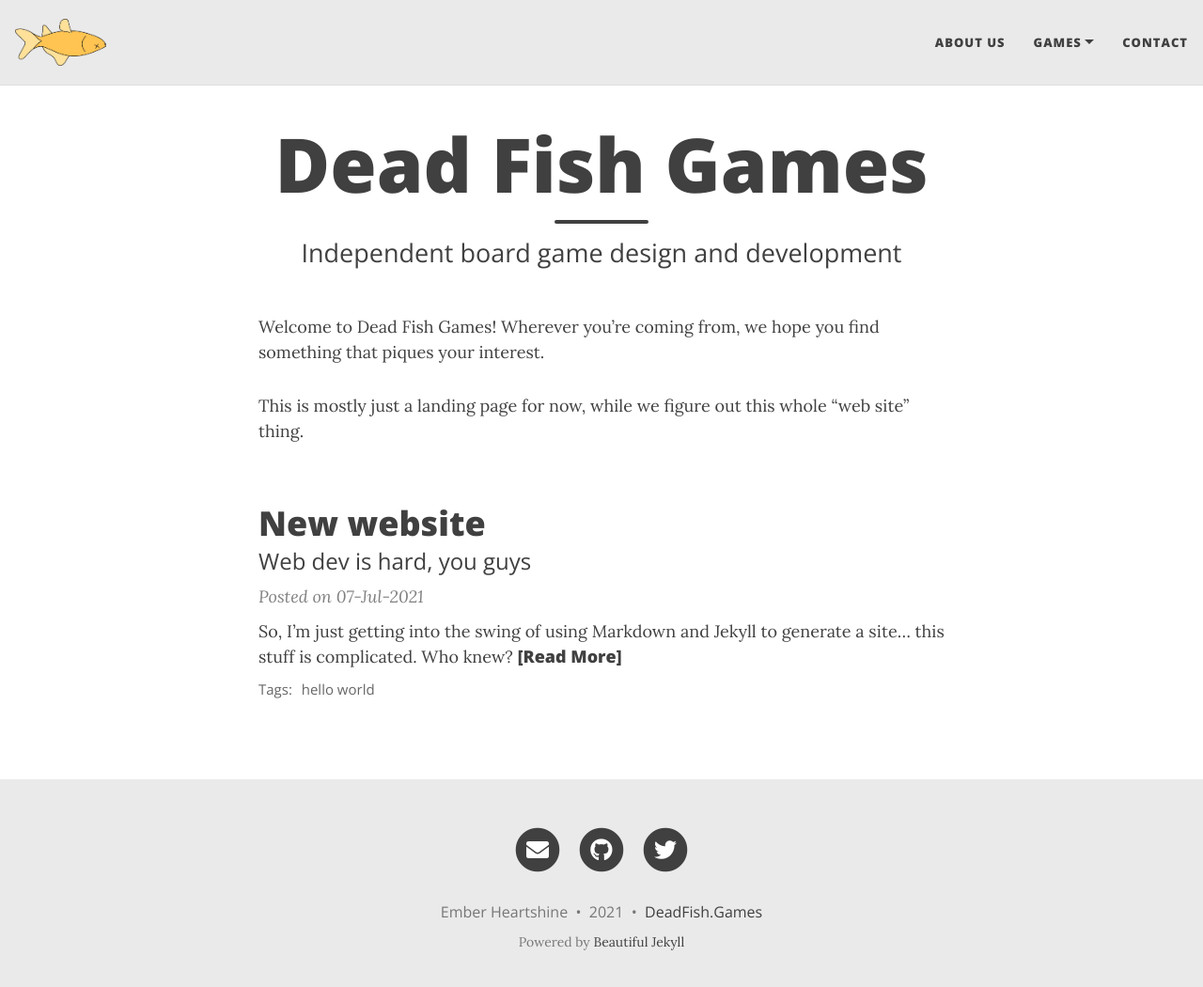
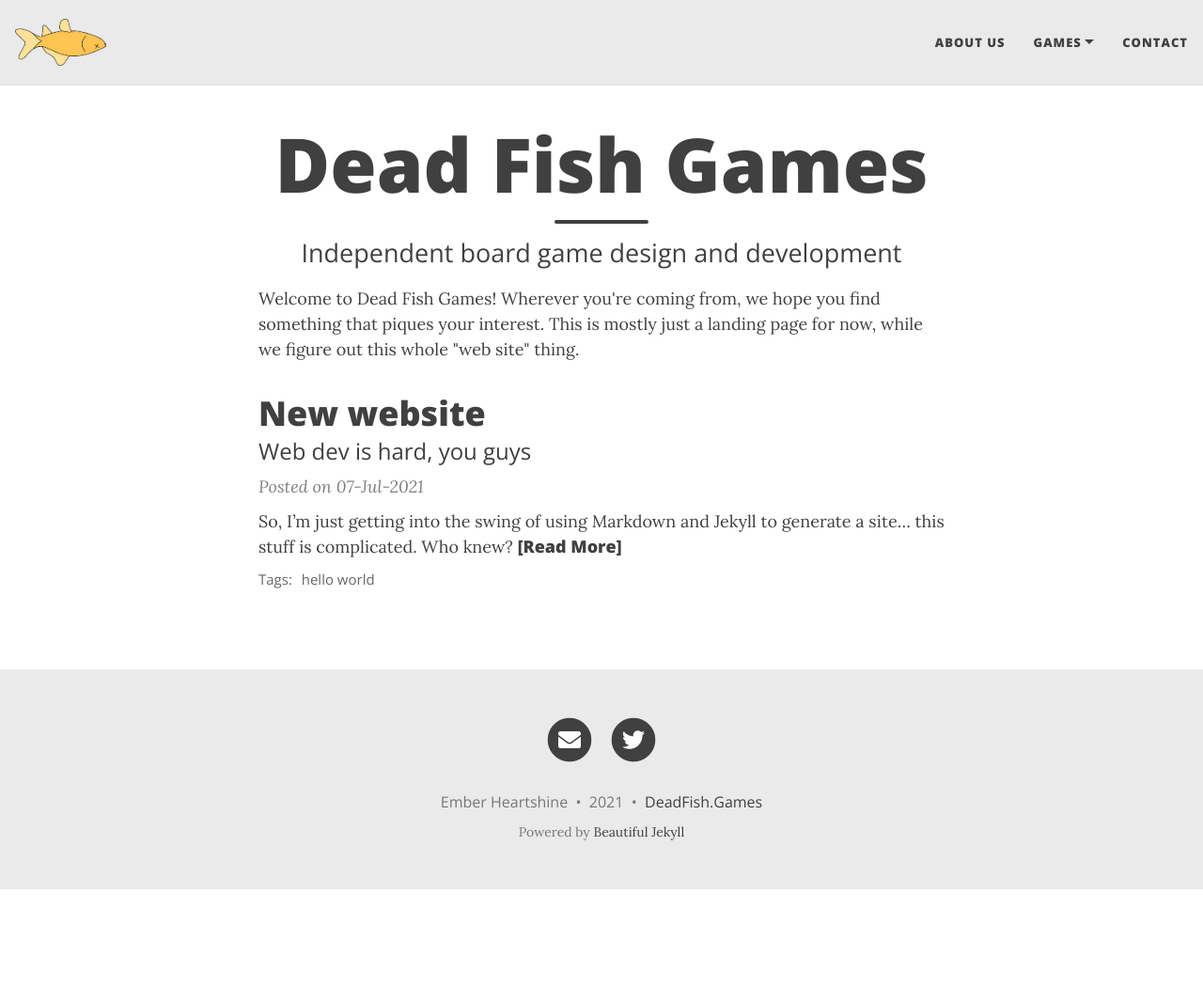
Before and after one commit to Dead-Fish-Games/deadfish.games, a Jekyll site: the page built from index.html, in a window 1280 px wide and 1063 px high. Shown: the top 1050 px of the window at 94% size. Built offline with Jekyll 4.4.1, drawn with Linux system fonts in a browser that asks for light colours; nearby versions of some CDN libraries; the list of posts is cut into pages by our own code; some of the changed lines change nothing that is shown.

Commit message:
some fixes

```diff
--- a/_config.yml
+++ b/_config.yml
@@ -41,7 +41,7 @@
 social-network-links:
   email: "contact@deadfish.games"
 #  facebook: deanattali
-  github: EmberHeartshine
+#  github: EmberHeartshine
   twitter: dead_fish_games
 #  patreon: DeanAttali
 #  youtube: c/daattali
```
Also changed, not shown: index.html (renamed from index.md).
